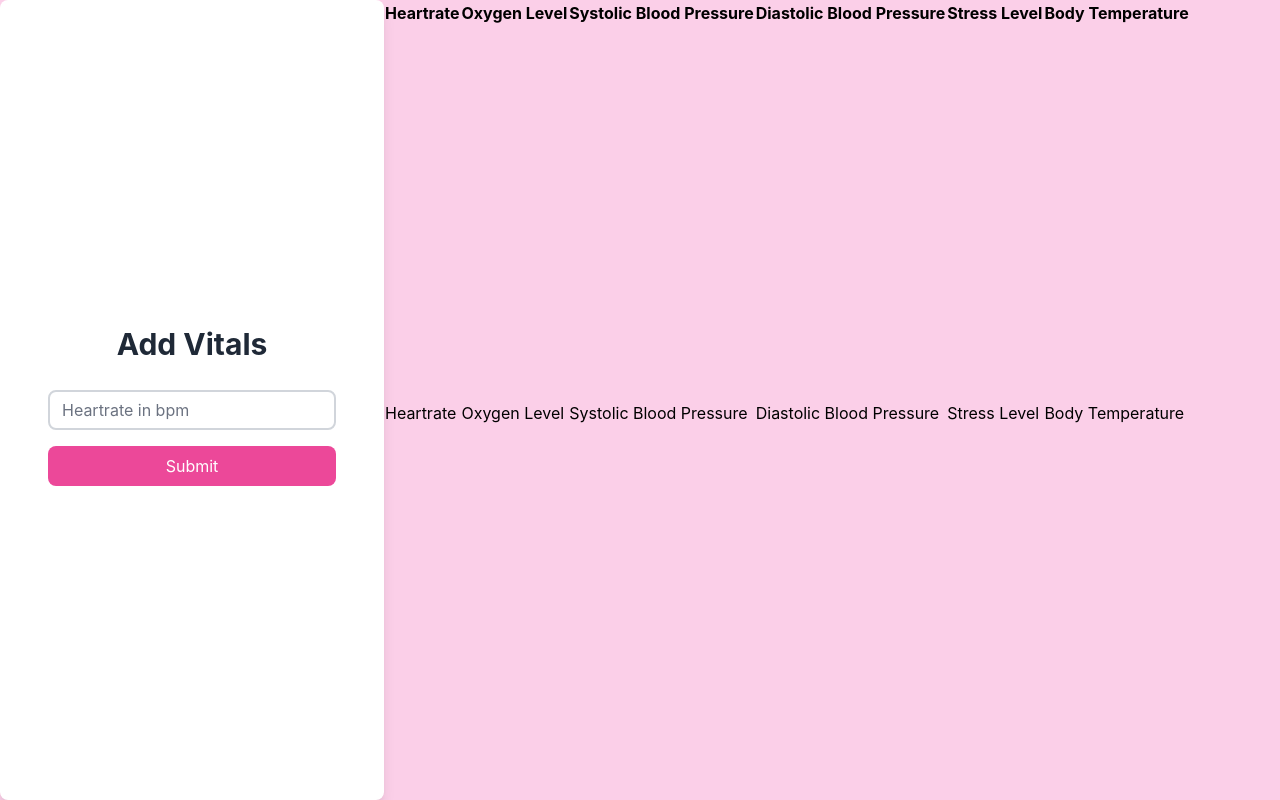
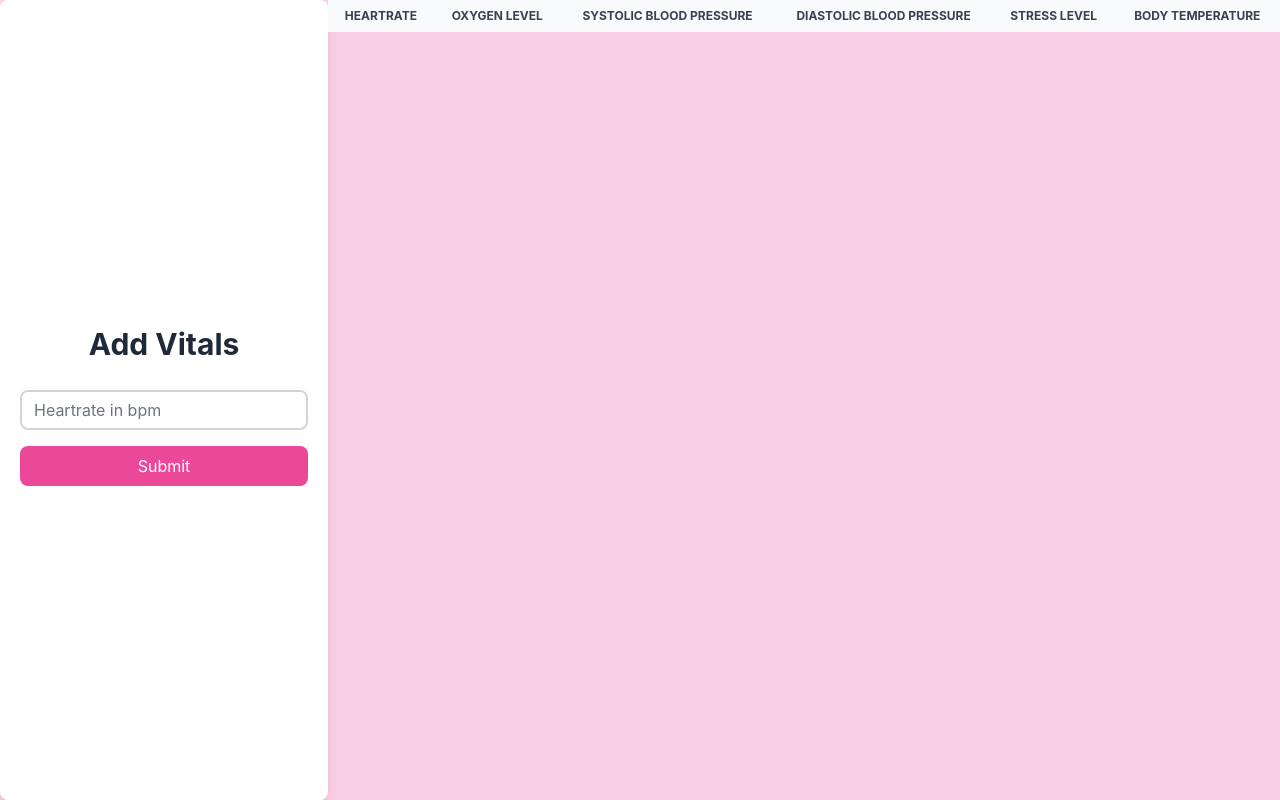
Before and after one commit to RithikRaj64/metabot, a React (Create React App) app: page /viewRecords in a window 1280 px wide. Built offline with nearby package versions, Linux system fonts and the light colour scheme; the HTML template or start-up script is replaced by a standard one.

Commit message:
table design added

```diff
--- a/src/Components/ViewRecords.js
+++ b/src/Components/ViewRecords.js
@@ -1,10 +1,11 @@
 import React, { useState } from 'react';
-import { Link, useNavigate } from 'react-router-dom';
+// import { Link, useNavigate } from 'react-router-dom';
 import axios from 'axios';
 
 function ViewRecords() {
-    const nav = useNavigate();
+    // const nav = useNavigate();
     const [details, setDetails] = useState({});
+    const [results, setResults] = useState([]);
 
     const handleChange = (event) => {
         setDetails({ ...details, [event.target.name]: event.target.value });
@@ -17,9 +18,9 @@ function ViewRecords() {
         console.log(details);
 
         const r = await axios.post('http://localhost:8000/vitals/get', details);
-        const res = await r.data
-
+        const res = await r.data;
         console.log(res)
+        setResults(res);
     }
 
     return (
@@ -42,36 +43,38 @@ function ViewRecords() {
                     </button>
                 </div>
             </div>
-            <Records />
+            <table className="w-full text-sm text-left text-gray-500">
+                <thead className='text-xs text-gray-700 uppercase bg-gray-50'>
+                    <tr>
+                        {/* <th>S.No.</th> */}
+                        <th class="px-3 py-2 text-center">Heartrate</th>
+                        <th class="px-3 py-2 text-center">Oxygen Level</th>
+                        <th class="px-3 py-2 text-center">Systolic Blood Pressure</th>
+                        <th class="px-3 py-2 text-center">Diastolic Blood Pressure</th>
+                        <th class="px-3 py-2 text-center">Stress Level</th>
+                        <th class="px-3 py-2 text-center">Body Temperature</th>
+                    </tr>
+                </thead>
+                <tbody>
+                    {
+                        results.map((ele) => {
+                            return (
+                                <tr>
+                                    {/* <td>{ele.id}</td> */}
+                                    <td class="px-3 py-2 text-center text-gray-800">{ele.heartrate}</td>
+                                    <td class="px-3 py-2 text-center text-gray-800">{ele.oxygen}</td>
+                                    <td class="px-3 py-2 text-center text-gray-800">{ele.bpUp}</td>
+                                    <td class="px-3 py-2 text-center text-gray-800">{ele.bpLow}</td>
+                                    <td class="px-3 py-2 text-center text-gray-800">{ele.stress}</td>
+                                    <td class="px-3 py-2 text-center text-gray-800">{ele.temp}</td>
+                                </tr>
+                            )
+                        })
+                    }
+                </tbody>
+            </table>
         </div>
     )
 }
 
-function Records() {
-    return (
-        <table className="table-auto ">
-            <thead>
-                <tr>
-                    <th>Heartrate</th>
-                    <th>Oxygen Level</th>
-                    <th>Systolic Blood Pressure</th>
-                    <th>Diastolic Blood Pressure</th>
-                    <th>Stress Level</th>
-                    <th>Body Temperature</th>
-                </tr>
-            </thead>
-            <tbody>
-                <tr>
-                    <td>Heartrate</td>
-                    <td>Oxygen Level</td>
-                    <td>Systolic Blood Pressure</td>
-                    <td>Diastolic Blood Pressure</td>
-                    <td>Stress Level</td>
-                    <td>Body Temperature</td>
-                </tr>
-            </tbody>
-        </table>
-    )
-}
-
 export default ViewRecords;
--- a/src/output.css
+++ b/src/output.css
@@ -813,16 +813,16 @@ select {
   display: inline-flex;
 }
 
+.table {
+  display: table;
+}
+
 .h-10 {
   height: 2.5rem;
 }
 
 .h-4 {
   height: 1rem;
-}
-
-.h-96 {
-  height: 24rem;
 }
 
 .h-full {
@@ -851,6 +851,14 @@ select {
 
 .w-96 {
   width: 24rem;
+}
+
+.w-full {
+  width: 100%;
+}
+
+.flex-row {
+  flex-direction: row;
 }
 
 .flex-col {
@@ -903,6 +911,11 @@ select {
   border-color: rgb(131 24 67 / var(--tw-border-opacity));
 }
 
+.bg-gray-50 {
+  --tw-bg-opacity: 1;
+  background-color: rgb(249 250 251 / var(--tw-bg-opacity));
+}
+
 .bg-pink-100 {
   --tw-bg-opacity: 1;
   background-color: rgb(252 231 243 / var(--tw-bg-opacity));
@@ -941,9 +954,22 @@ select {
   padding-bottom: 0.25rem;
 }
 
+.py-2 {
+  padding-top: 0.5rem;
+  padding-bottom: 0.5rem;
+}
+
 .py-5 {
   padding-top: 1.25rem;
   padding-bottom: 1.25rem;
+}
+
+.text-left {
+  text-align: left;
+}
+
+.text-center {
+  text-align: center;
 }
 
 .text-3xl {
@@ -966,6 +992,11 @@ select {
   line-height: 1.75rem;
 }
 
+.text-xs {
+  font-size: 0.75rem;
+  line-height: 1rem;
+}
+
 .font-bold {
   font-weight: 700;
 }
@@ -976,6 +1007,10 @@ select {
 
 .font-semibold {
   font-weight: 600;
+}
+
+.uppercase {
+  text-transform: uppercase;
 }
 
 .text-blue-500 {
@@ -991,6 +1026,11 @@ select {
 .text-gray-600 {
   --tw-text-opacity: 1;
   color: rgb(75 85 99 / var(--tw-text-opacity));
+}
+
+.text-gray-700 {
+  --tw-text-opacity: 1;
+  color: rgb(55 65 81 / var(--tw-text-opacity));
 }
 
 .text-gray-800 {
```
